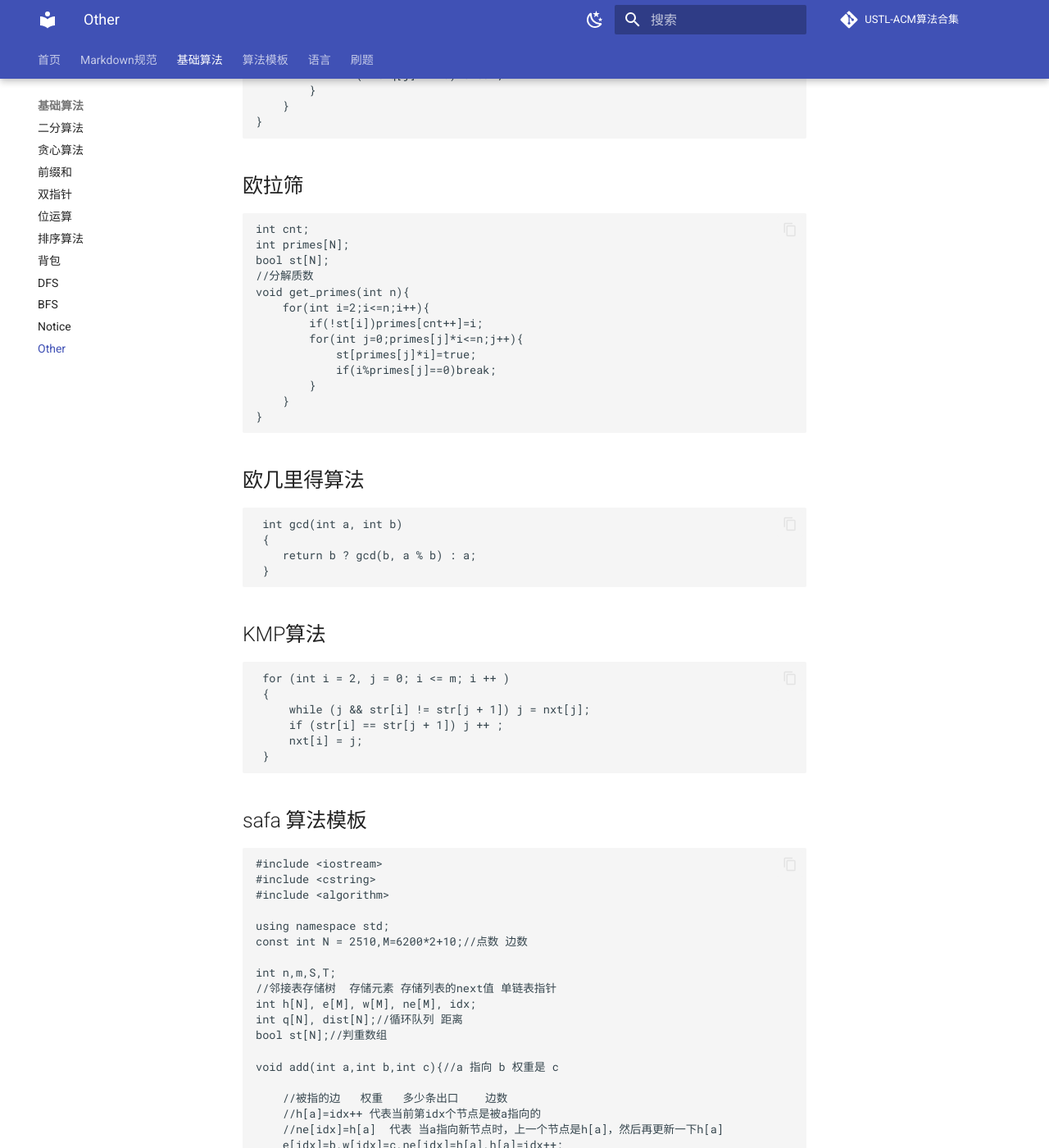
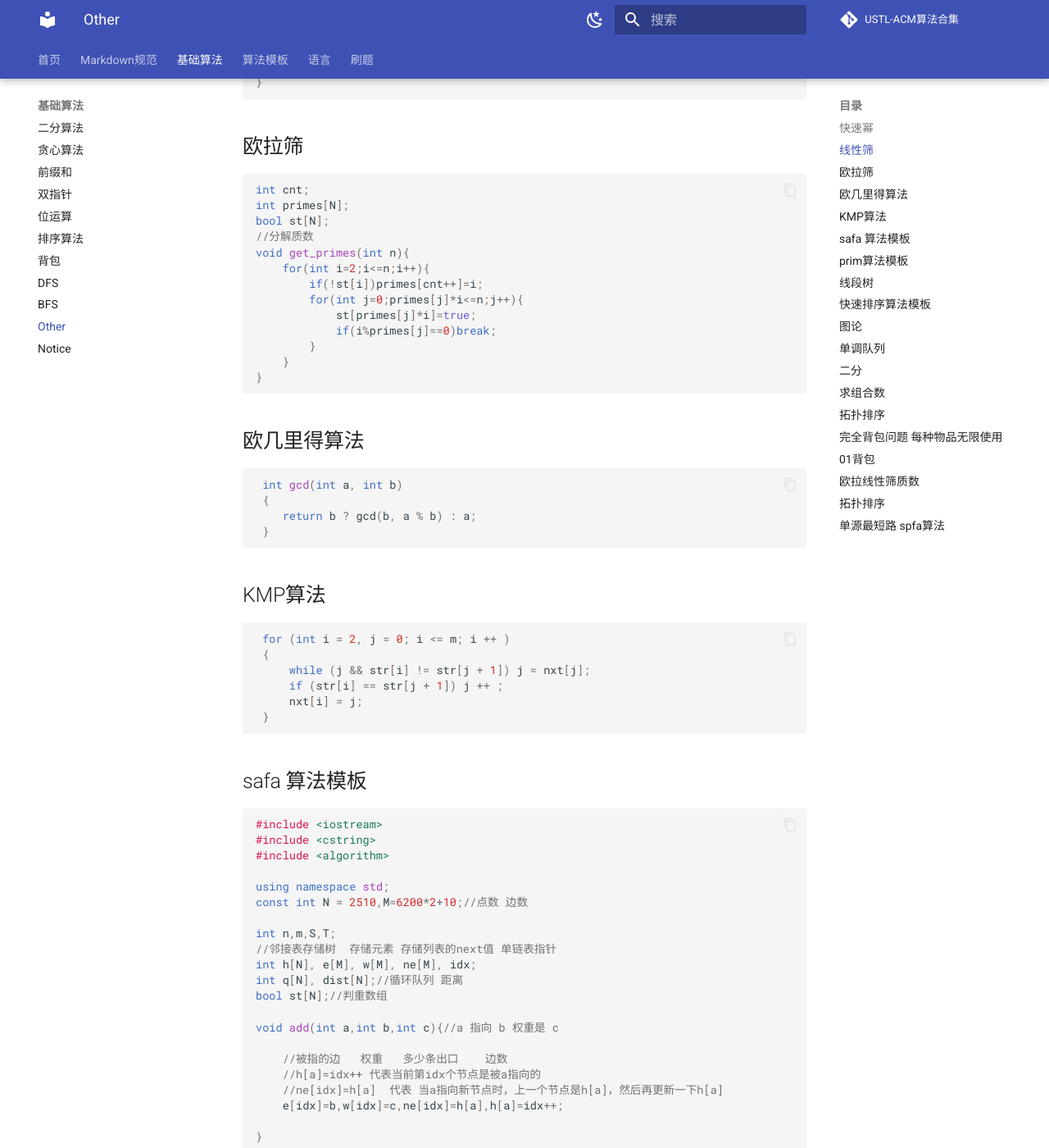
Before and after one commit to Risingrode/USTL_ACM, an MkDocs documentation site: the page built from docs/Algo1/其他算法.md, in a window 1280 px wide and 1400 px high, scrolled down 970 px. Shown: the whole window at 82% size. Built offline with MkDocs 1.6.1 and Material for MkDocs 9.7.7, drawn with Linux system fonts in a browser that asks for light colours; comment, search, counter and statistics services are not loaded; some of the changed text lies outside the part shown.

Commit message:
'commit'

````diff
--- a/docs/Algo1/其他算法.md
+++ b/docs/Algo1/其他算法.md
@@ -2,24 +2,24 @@
 
 - 注意：
   1. typedef 需要定义在using下面
-  2. #define 需要定义在头文件哪里
+  2. \#define 需要定义在头文件哪里
   3. 能使用全局变量，就使用全局变量
 
 
 
 ##  快速幂
 
-```
+```c++
  long long fastPower(long long base, long long power) {
- long long result = 1;
- while (power 0) {
-    if (power & 1) {//此处等价于if(power%2==1)
-        result = result * base % 1000;
-    }
-    power>= 1;//此处等价于power=power/2
-    base = (base * base) % 1000;
- }
- return result;
+ 	long long result = 1;
+     while (power 0) {
+        if (power & 1) {//此处等价于if(power%2==1)
+            result = result * base % 1000;
+        }
+        power>= 1;//此处等价于power=power/2
+        base = (base * base) % 1000;
+     }
+ 	return result;
  }
 ```
 
@@ -28,7 +28,7 @@
 - p是bool数组，如果是0表示是质数
 - q用来存放质数
 
-```
+```c++
 void init(int n)
 {
     for (int i = 2; i <= n; i ++ )
@@ -45,7 +45,7 @@
 
 ## 欧拉筛
 
-```
+```c++
 int cnt;
 int primes[N];
 bool st[N];
@@ -63,7 +63,7 @@
 
 ##  欧几里得算法
 
-```
+```c++
  int gcd(int a, int b)
  {
  	return b ? gcd(b, a % b) : a;
@@ -72,7 +72,7 @@
 
 ##  KMP算法
 
-```
+```c++
  for (int i = 2, j = 0; i <= m; i ++ )
  {
      while (j && str[i] != str[j + 1]) j = nxt[j];
@@ -83,7 +83,7 @@
 
 ## safa 算法模板
 
-```
+```c++
 #include <iostream>
 #include <cstring>
 #include <algorithm>
@@ -162,7 +162,7 @@
 
 ## prim算法模板
 
-```
+```c++
 #include <iostream>
 #include <cstring>
 #include <algorithm>
@@ -211,7 +211,7 @@
 
 ##  线段树
 
-```
+```c++
  int lowbit(int x){
      return x&-x;//求最低位
  }
@@ -231,7 +231,7 @@
 
 ##  快速排序算法模板
 
- ```
+ ```c++
  void quick_sort(int q[], int l, int r)
  {
  if (l= r) return;
@@ -249,7 +249,7 @@
 
 ##  图论
 
- ```
+ ```c++
  void add(int a,int b,int c){
  //a 指向b价值是w
  w[idx]=c,e[idx]=b,ne[idx]=h[a],h[a]=idx++;
@@ -261,7 +261,7 @@
 
 ## 单调队列
 
-```
+```c++
 # include <iostream>
 using namespace std;
 const int N = 1000010;
@@ -293,7 +293,7 @@
 ```
 ## 二分
 
-```
+```c++
 #include <iostream>
 #include <cstring>
 #include <algorithm>
@@ -338,7 +338,7 @@
 
 ## 求组合数
 
-```
+```c++
 LL C(int a,int b){
     LL res=1;
     for(int j=1,i=a;j<=b;i--,j++){
@@ -350,7 +350,7 @@
 ```
 ## 拓扑排序
 
-```
+```c++
 void topo_sort() {
     queue<int> q;
     for (int i = 1; i <= n; i++)
@@ -370,7 +370,7 @@
 ```
 ## 完全背包问题  每种物品无限使用
 
-```
+```c++
 #include <iostream>
 #include <cstring>
 #include <algorithm>
@@ -394,7 +394,7 @@
 ```
 ## 01背包
 
-```
+```c++
 #include <iostream>
 #include <cstring>
 #include <algorithm>
@@ -421,7 +421,7 @@
 
  例题1模板 - while循环下就是对应着它的性质
 
- ```
+ ```c++
     #include <bits/stdc++.h>
     using namespace std;
 
@@ -450,7 +450,7 @@
 
 
 
-```
+```c++
 #include <bits/stdc++.h>
 using namespace std;
 const int N = 110, M = 1e5+10;
@@ -493,7 +493,7 @@
  给出每个人的孩子的信息。
  输出一个序列，使得每个人的孩子都比那个人后列出。
 
-```
+```c++
 #include <iostream>
 #include <cstring>
 #include <algorithm>
@@ -554,10 +554,12 @@
 }
 ```
 
+
+
 ##  单源最短路  spfa算法
 
  - 需要注意的：如果起点是任意一个，那么这个点的dist[Start]=0;
-```
+```c++
 #include <iostream>
 #include <cstring>
 #include <algorithm>
--- a/mkdocs.yml
+++ b/mkdocs.yml
@@ -82,8 +82,8 @@
     - 背包: Algo1/背包.md
     - DFS: Algo1/DFS.md
     - BFS: Algo1/BFS.md
+    - Other: Algo1/其他算法.md
     - Notice: Algo1/Notice.md
-    - Other: Algo1/其他算法.md
   - 算法模板:
       - 基础算法模板: 知识点/基础算法模板.md
   - 语言:
````
